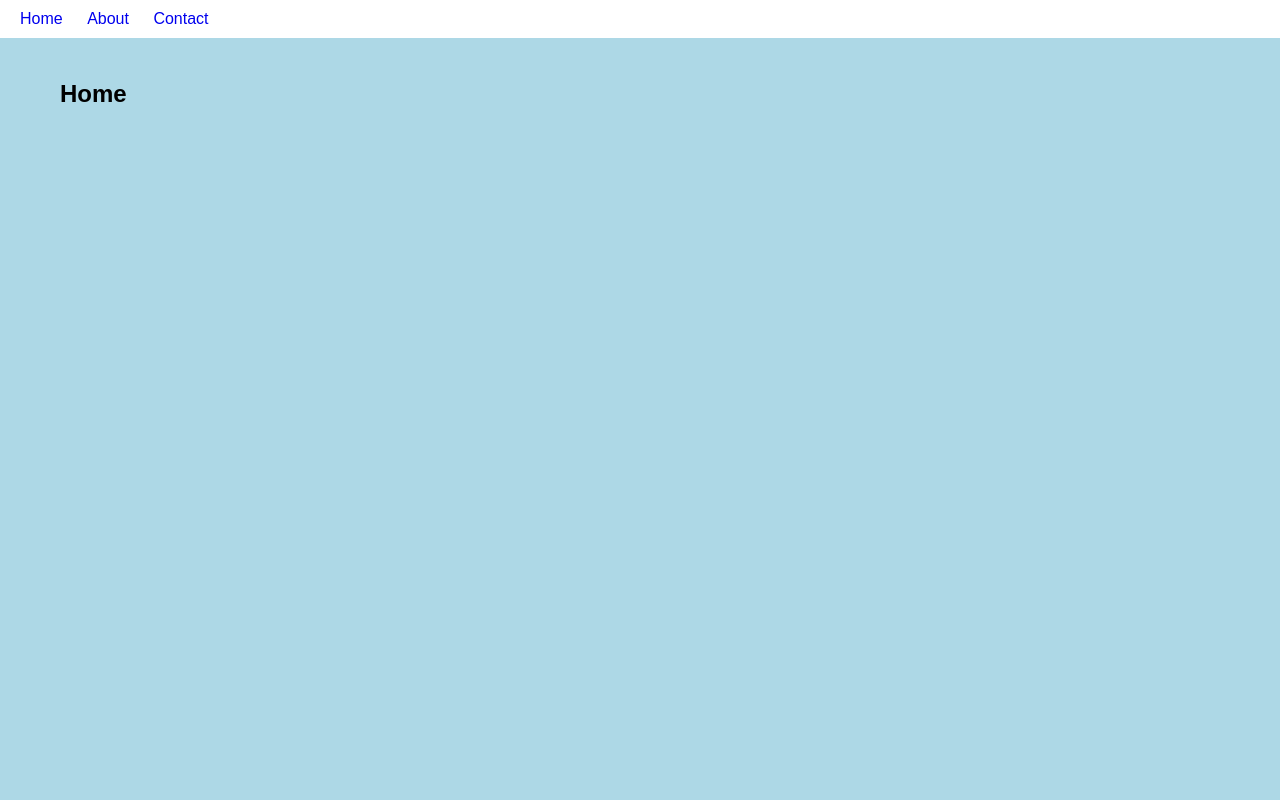
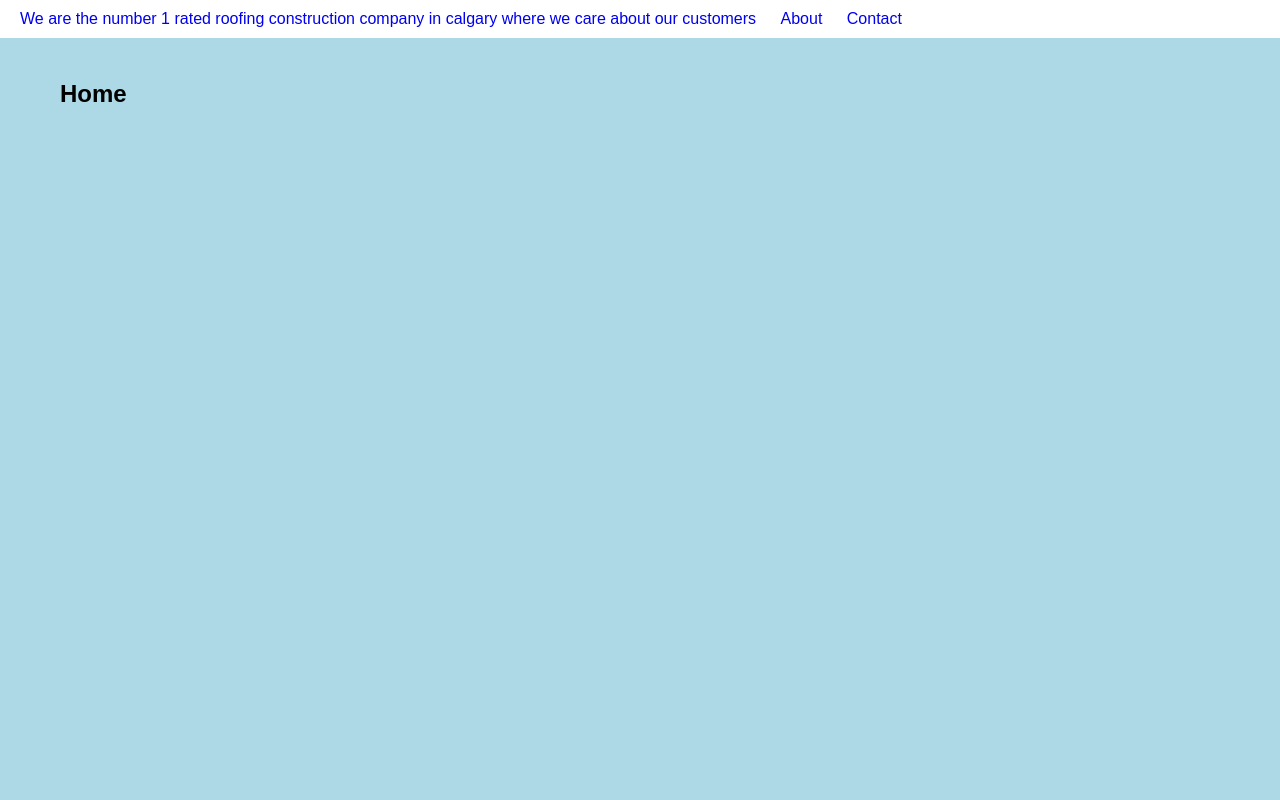
Before and after one commit to jackycityroofing/Jackycityroofing.github.io, a plain HTML site: page index.html in a window 1280 px wide. Shown: the top 800 px of the page. Drawn offline with Linux system fonts and the light colour scheme.

Commit message:
Update index.html
test

```diff
--- a/index.html
+++ b/index.html
@@ -1,7 +1,7 @@
 <!DOCTYPE html>
 <html>
 <head>
-    <title>My Website</title>
+    <title>City Roofing & Exteriors</title>
     <style>
         body { font-family: Arial; margin: 0; }
         section { padding: 60px; height: 100vh; }
@@ -15,7 +15,7 @@
 <body>
 
 <nav>
-    <a href="#home">Home</a>
+    <a href="#home">We are the number 1 rated roofing construction company in calgary where we care about our customers </a>
     <a href="#about">About</a>
     <a href="#contact">Contact</a>
 </nav>
```
